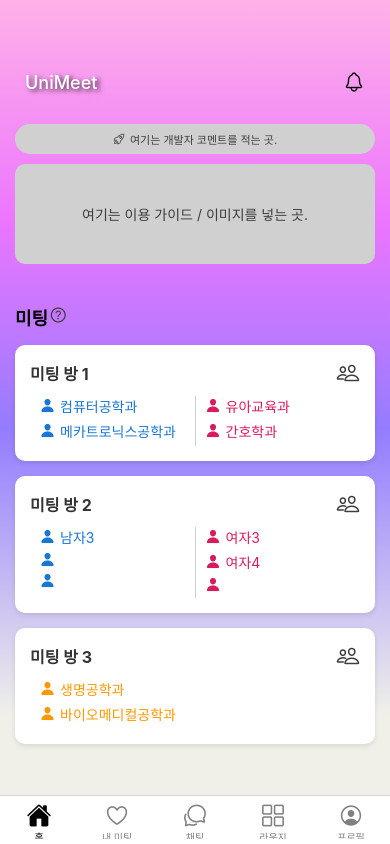
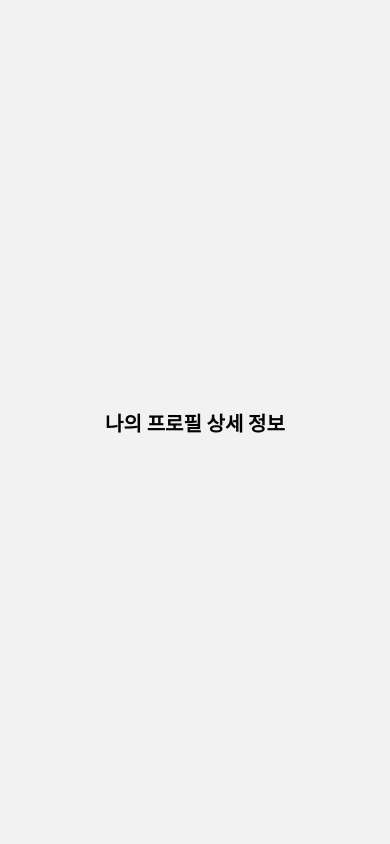
Before and after one commit to simjjjj/UNIMEET, a React Native app: screen /ProfileDetail in a window 390 px wide. Built offline with nearby package versions, Linux system fonts and the light colour scheme.

Commit message:
페이지 폴더별로 그룹화 & 프로필 상세페이지 라우팅

```diff
--- a/App.tsx
+++ b/App.tsx
@@ -3,12 +3,13 @@ import { StyleSheet, Text, View } from 'react-native';
 import { SafeAreaProvider } from 'react-native-safe-area-context';
 import { NavigationContainer } from '@react-navigation/native';
 import Bottom from './navigation/Bottom';
+import RootStack from './navigation/RootStack';
 
 export default function App() :React.JSX.Element {
   return (
     <SafeAreaProvider>
       <NavigationContainer>
-        <Bottom />
+        <RootStack />
       </NavigationContainer>
     </SafeAreaProvider>
   );
--- a/Screens/Chat.tsx
+++ b/Screens/Chat/Chat.tsx
@@ -1,6 +1,6 @@
 import React from 'react';
 import { View, Text, StyleSheet, ScrollView } from 'react-native';
-import Header from '../navigation/Header';
+import Header from '../../navigation/Header';
 import { LinearGradient } from 'expo-linear-gradient';
 
 const Chat :React.FC = () => {
--- a/Screens/Home.tsx
+++ b/Screens/Home/Home.tsx
@@ -1,6 +1,6 @@
 import React, { useState } from 'react';
 import { View, Text, StyleSheet, ScrollView } from 'react-native';
-import Header from '../navigation/Header';
+import Header from '../../navigation/Header';
 import { Ionicons } from '@expo/vector-icons';
 import { LinearGradient } from 'expo-linear-gradient';
 
--- a/Screens/Lounge.tsx
+++ b/Screens/Lounge/Lounge.tsx
@@ -1,6 +1,6 @@
 import React from 'react';
 import { View, Text, StyleSheet, ScrollView } from 'react-native';
-import Header from '../navigation/Header';
+import Header from '../../navigation/Header';
 import { LinearGradient } from 'expo-linear-gradient';
 
 const Lounge: React.FC = () => {
--- a/Screens/Meeting.tsx
+++ b/Screens/Meeting/Meeting.tsx
@@ -1,6 +1,6 @@
 import React from 'react';
 import { View, Text, StyleSheet, ScrollView } from 'react-native';
-import Header from '../navigation/Header';
+import Header from '../../navigation/Header';
 import { LinearGradient } from 'expo-linear-gradient';
 
 const Meeting :React.FC = () => {
--- a/Screens/Profile.tsx
+++ b/Screens/Profile/Profile.tsx
@@ -1,15 +1,33 @@
 import React from 'react';
-import { View, Text, StyleSheet, ScrollView, Image } from 'react-native';
-import Header from '../navigation/Header';
+import { View, Text, StyleSheet, ScrollView, Image, TouchableOpacity } from 'react-native';
+import Header from '../../navigation/Header';
 import { LinearGradient } from 'expo-linear-gradient';
 import { Ionicons } from '@expo/vector-icons';
+import { useNavigation } from '@react-navigation/native';
+import type { RootStackParamList } from '../../navigation/types';
+import { NativeStackNavigationProp } from '@react-navigation/native-stack';
 
 const Profile: React.FC = () => {
   const handleNotificationPress = () => {
     alert('프로필 화면에서 알림을 눌렀습니다!');
   };
 
+  const navigation = useNavigation<NativeStackNavigationProp<RootStackParamList>>();
+
   const interests: string[] = ['#운동', '#축구', '#게임', '#음악', '#영화', '#드라마'];
+
+  const myInfoList: {
+    label: string;
+    value: string;
+        }[] = [
+        { label: '나의 친구 목록', value: '0명'},
+        { label: '학과', value: '컴퓨터공학과' },
+        { label: '학번', value: '20학번' },
+        { label: '나이', value: '25' },
+        { label: '키', value: '175cm' },
+        { label: '전화번호', value: '010-3200-1951' },
+  ];
+
 
   return (
     <LinearGradient
@@ -29,13 +47,9 @@ const Profile: React.FC = () => {
 
 
         <ScrollView contentContainerStyle={styles.content}>
-          <View style={styles.comment}>
-            <Ionicons name="rocket-outline" size={12} color="#3D3D3D" style={styles.icon} />
-            <Text style={styles.commentText}>프로필을 수정할 수 있는 공간입니다.</Text>
-          </View>
 
           <View style={styles.introduce}>
-            <Image source={require('../img/Profile.jpg')} style={styles.image} />
+            <Image source={require('../../img/Profile.jpg')} style={styles.image} />
             <View style={styles.infoBox}>
               <Text style={styles.label}>
                 이름: <Text style={styles.value}>이동연</Text>
@@ -46,34 +60,23 @@ const Profile: React.FC = () => {
               <Text style={styles.label}>
                 생년월일: <Text style={styles.value}>2001.01.23</Text>
               </Text>
+              <TouchableOpacity onPress={() => navigation.navigate('ProfileDetail')}>
+                <Text>나의 프로필 보기</Text>
+              </TouchableOpacity>
             </View>
           </View>
 
           <View style={styles.myInfo}>
-            <View style={styles.infoRow}>
-              <Text style={styles.infoLabel}>학과</Text>
-              <Text style={styles.infoValue}>컴퓨터공학과</Text>
-            </View>
-            <View style={styles.underline} />
-            <View style={styles.infoRow}>
-              <Text style={styles.infoLabel}>학번</Text>
-              <Text style={styles.infoValue}>20학번</Text>
-            </View>
-            <View style={styles.underline} />
-            <View style={styles.infoRow}>
-              <Text style={styles.infoLabel}>나이</Text>
-              <Text style={styles.infoValue}>25</Text>
-            </View>
-            <View style={styles.underline} />
-            <View style={styles.infoRow}>
-              <Text style={styles.infoLabel}>키</Text>
-              <Text style={styles.infoValue}>175cm</Text>
-            </View>
-            <View style={styles.underline} />
-            <View style={styles.infoRow}>
-              <Text style={styles.infoLabel}>전화번호</Text>
-              <Text style={styles.infoValue}>010-3200-1951</Text>
-            </View>
+            {myInfoList.map((item, idx) => (
+                <React.Fragment key={item.label}>
+                <View style={styles.infoRow}>
+                    <Text style={styles.infoLabel}>{item.label}</Text>
+                    <Text style={styles.infoValue}>{item.value}</Text>
+                </View>
+                {/* 마지막 줄에는 밑줄을 그리지 않으려면 아래 조건 추가 */}
+                {idx < myInfoList.length - 1 && <View style={styles.underline} />}
+                </React.Fragment>
+            ))}
           </View>
 
           <View style={styles.interests}>
@@ -114,20 +117,6 @@ const styles = StyleSheet.create({
     justifyContent: 'center',
     alignItems: 'center',
   },
-  comment: {
-    width: '90%',
-    height: 30,
-    backgroundColor: '#D1D0D0',
-    borderRadius: 15,
-    justifyContent: 'center',
-    alignItems: 'center',
-    flexDirection: 'row',
-    marginBottom: 10,
-  },
-  commentText: {
-    fontSize: 11,
-    color: '#3D3D3D',
-  },
   icon: {
     marginRight: 5,
   },
@@ -142,7 +131,6 @@ const styles = StyleSheet.create({
     shadowColor: '#000',
     shadowOpacity: 0.1,
     shadowRadius: 5,
-    marginTop: 10,
     marginBottom: 10,
   },
   image: {
--- /dev/null
+++ b/Screens/Profile/ProfileDetail.tsx
@@ -0,0 +1,18 @@
+import React from 'react';
+import { View, Text, StyleSheet } from 'react-native';
+
+const MyProfileDetail: React.FC = () => {
+  return (
+    <View style={styles.container}>
+      <Text style={styles.title}>나의 프로필 상세 정보</Text>
+      {/* 여기에 원하는 상세 정보 컴포넌트/레이아웃 추가 */}
+    </View>
+  );
+};
+
+const styles = StyleSheet.create({
+  container: { flex: 1, justifyContent: 'center', alignItems: 'center' },
+  title: { fontSize: 20, fontWeight: 'bold' },
+});
+
+export default MyProfileDetail;
--- /dev/null
+++ b/navigation/RootStack.tsx
@@ -0,0 +1,15 @@
+import { createNativeStackNavigator } from '@react-navigation/native-stack';
+import type { RootStackParamList } from './types';
+import Bottom from './Bottom';
+import ProfileDetail from '../Screens/Profile/ProfileDetail';
+
+const Stack = createNativeStackNavigator<RootStackParamList>();
+
+export default function RootStack() {
+  return (
+    <Stack.Navigator screenOptions={{ headerShown: false }}>
+      <Stack.Screen name="BottomTabs" component={Bottom} />
+      <Stack.Screen name="ProfileDetail" component={ProfileDetail} />
+    </Stack.Navigator>
+  );
+}
--- /dev/null
+++ b/navigation/types.tsx
@@ -0,0 +1,9 @@
+export type RootStackParamList = {
+    Chat: undefined;
+    Home: undefined;
+    Lounge: undefined;
+    Meeting: undefined;
+    Profile: undefined;
+    ProfileDetail: undefined;
+    BottomTabs: undefined;
+  };
```
Also changed, not shown: navigation/Bottom.tsx (+5 -5 lines), 1 other file (tests, documents, lock files or other folders).
